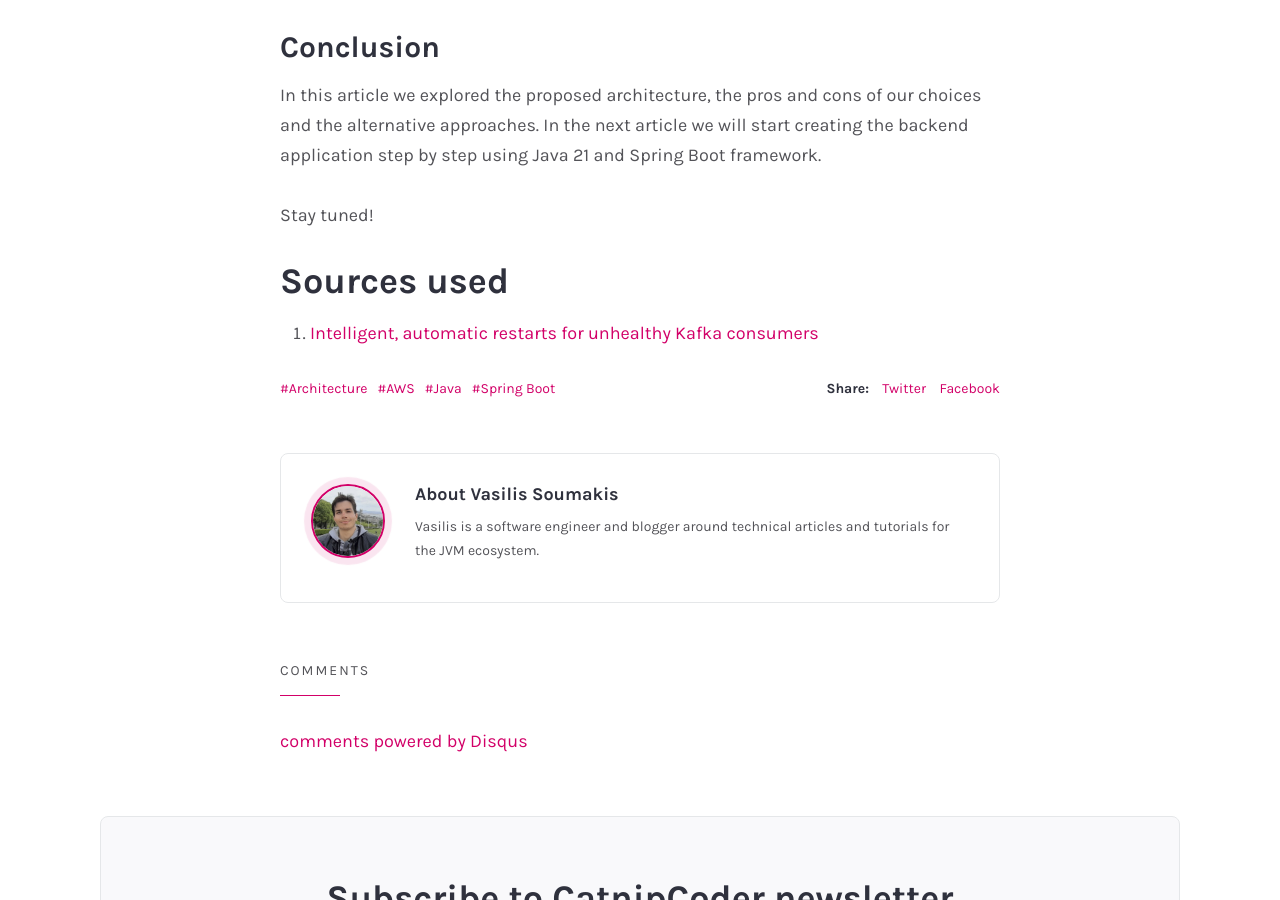
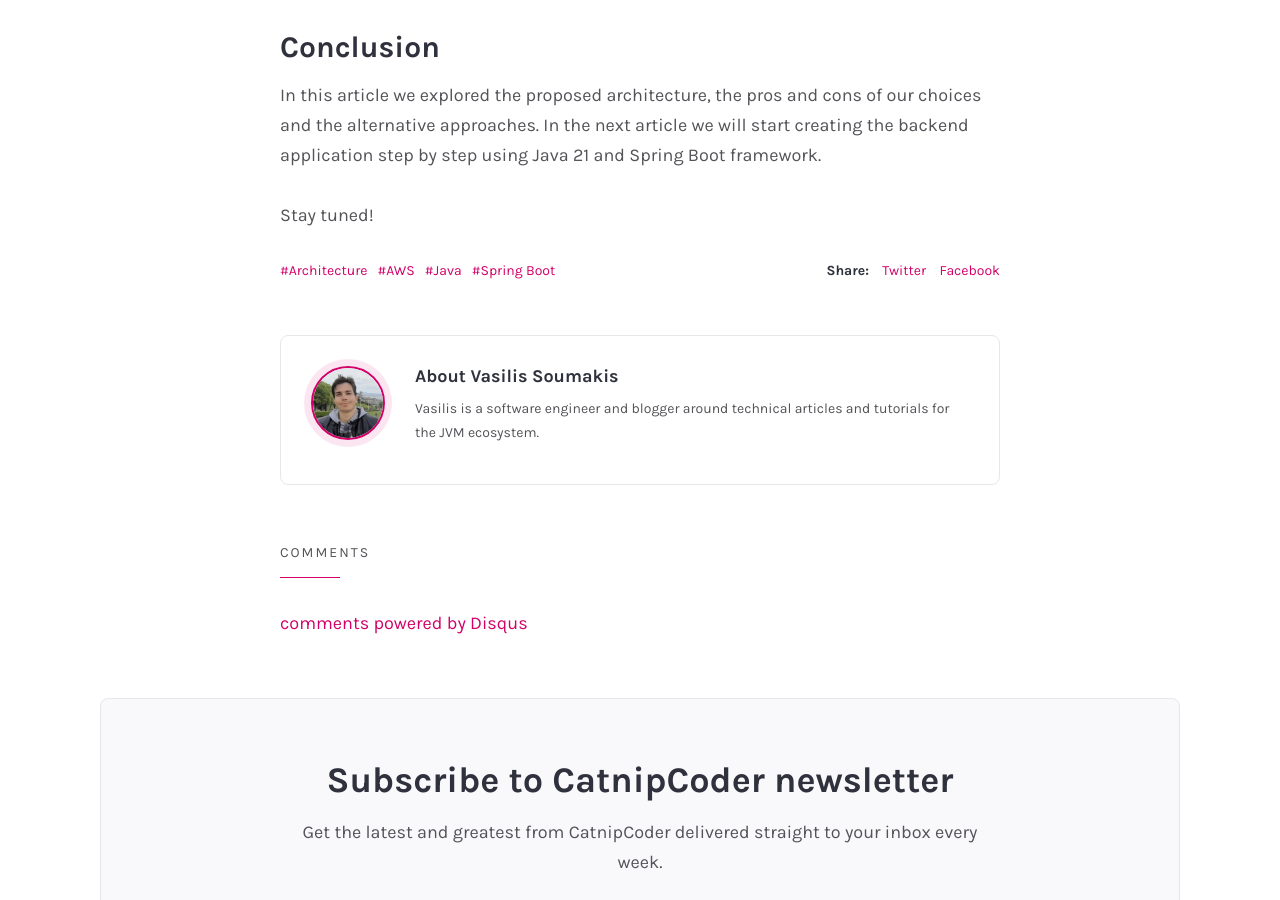
Before and after one commit to vsoum/vsoum.github.io, a Jekyll site: the page built from _posts/2024-07-10-pinokio-url-shortener-design-and-implementation-part2.md, in a window 1280 px wide and 900 px high, scrolled down 6198 px. Built offline with Jekyll 4.4.1, drawn with Linux system fonts in a browser that asks for light colours; comment, search, counter and statistics services are not loaded.

Commit message:
updating post

```diff
--- a/_posts/2024-07-10-pinokio-url-shortener-design-and-implementation-part2.md
+++ b/_posts/2024-07-10-pinokio-url-shortener-design-and-implementation-part2.md
@@ -108,6 +108,3 @@ In this article we explored the proposed architecture, the pros and cons of our
 In the next article we will start creating the backend application step by step using Java 21 and Spring Boot framework.
 
 Stay tuned!
-
-## Sources used
-1. [Intelligent, automatic restarts for unhealthy Kafka consumers](https://blog.cloudflare.com/intelligent-automatic-restarts-for-unhealthy-kafka-consumers)
```
Also changed, not shown: _posts/2024-07-17-advanced-kafka-lag-handling.md (+3 -0 lines).
